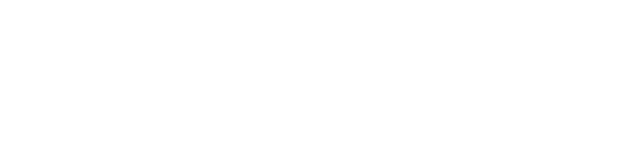
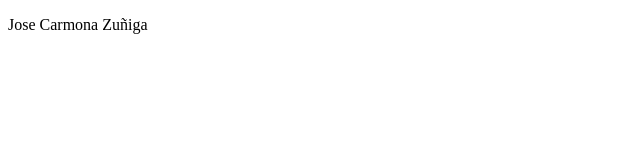
Before and after one commit to carmonacz/nuevorepositorio, a plain HTML site: page index.html in a window 1280 px wide. Shown: the whole page, without its empty margins (0-640 px from the left). Drawn offline with Linux system fonts and the light colour scheme.

Commit message:
Add parrafo con mi nombre

```diff
--- a/index.html
+++ b/index.html
@@ -6,5 +6,7 @@
     <meta name="viewport" content="width=device-width, initial-scale=1.0" />
     <title>Document</title>
   </head>
-  <body></body>
+  <body>
+    <p>Jose Carmona Zuñiga</p>
+  </body>
 </html>
```
